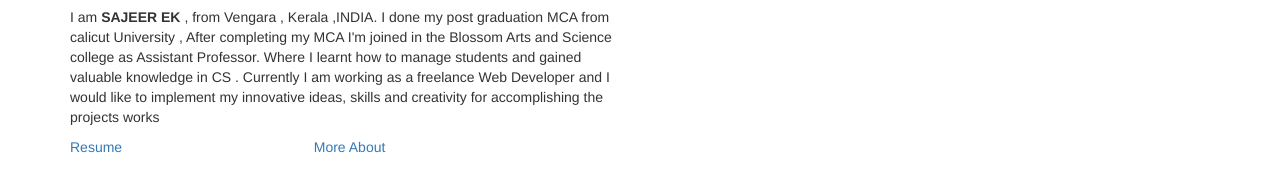
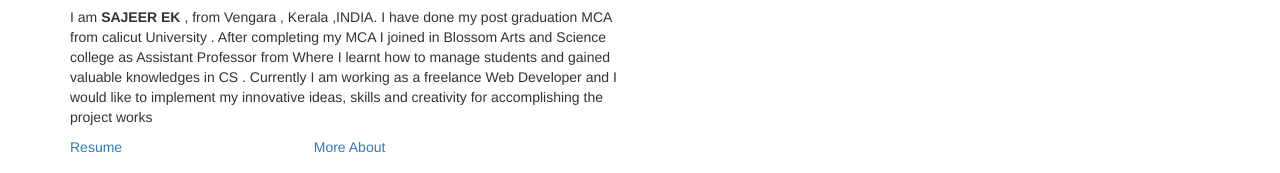
Before and after one commit to sajeereklive/myresume, a plain HTML site: page index.html in a window 1280 px wide. Shown: the part 253-426 px from the top of the page. Drawn offline with nearby package versions, Linux system fonts and the light colour scheme; files that its build step writes are made by us from their sources; files whose address does not match are found by name.

Commit message:
Update index.html

```diff
--- a/index.html
+++ b/index.html
@@ -63,12 +63,12 @@
 						<h1 class="wow animated fadeInDown">About Me</h1>
 						<p class="wow animated fadeInLeft">I am <b>SAJEER EK </b>, from Vengara , Kerala ,INDIA.
 
-							I done my post graduation MCA from calicut  University ,
+							I have done my post graduation MCA from calicut  University .
 
-							After completing my MCA  I'm joined in the Blossom Arts and Science college  as Assistant Professor. Where I learnt how to manage students  and gained valuable  knowledge in CS .
+							After completing my MCA  I joined in Blossom Arts and Science college  as Assistant Professor from Where I learnt how to manage students  and gained valuable  knowledges in CS .
 
 							Currently    I am working as a freelance Web Developer and I would like to implement my innovative ideas, skills and creativity
-							for accomplishing the projects works
+							for accomplishing the project works
 
 							 </p>
 						<div class="row">
```
